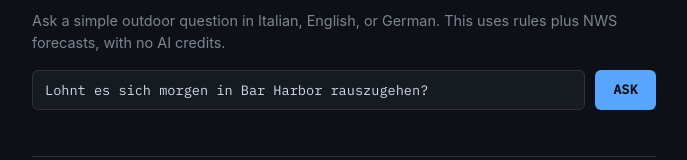
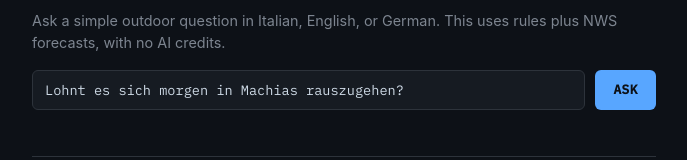
Before and after one commit to bennibeni/Weather, a Next.js app: page / in a window 1280 px wide. Shown: the part 298-458 px from the top of the page, without its empty margins (296-983 px from the left). Built offline with nearby package versions, Linux system fonts and the light colour scheme.

Commit message:
added Machias

```diff
--- a/app/page.tsx
+++ b/app/page.tsx
@@ -19,6 +19,7 @@ const EXTRA_LOCATIONS: AskLocation[] = [
   { state: "ME", name: "Acadia National Park", lat: 44.3386, lon: -68.2733 },
   { state: "ME", name: "Camden", lat: 44.2098, lon: -69.0648 },
   { state: "ME", name: "Rockland", lat: 44.1037, lon: -69.1089 },
+  { state: "ME", name: "Machias", lat: 44.7148, lon: -67.4652 },
 ];
 
 const WEEKDAYS = [
@@ -218,7 +219,7 @@ export default function Home() {
   const [forecastText, setForecastText] = useState<string | null>(null);
   const [forecastLoading, setForecastLoading] = useState(false);
   const [forecastError, setForecastError] = useState<string | null>(null);
-  const [question, setQuestion] = useState("Lohnt es sich morgen in Bar Harbor rauszugehen?");
+  const [question, setQuestion] = useState("Lohnt es sich morgen in Machias rauszugehen?");
   const [answerText, setAnswerText] = useState<string | null>(null);
   const [answerLoading, setAnswerLoading] = useState(false);
   const [answerError, setAnswerError] = useState<string | null>(null);
@@ -321,7 +322,7 @@ export default function Home() {
           <input
             value={question}
             onChange={(e) => setQuestion(e.target.value)}
-            placeholder="Lohnt es sich morgen in Bar Harbor rauszugehen?"
+            placeholder="Lohnt es sich morgen in Machias rauszugehen?"
             aria-label="Weather question"
           />
           <button type="submit" disabled={answerLoading}>
```
